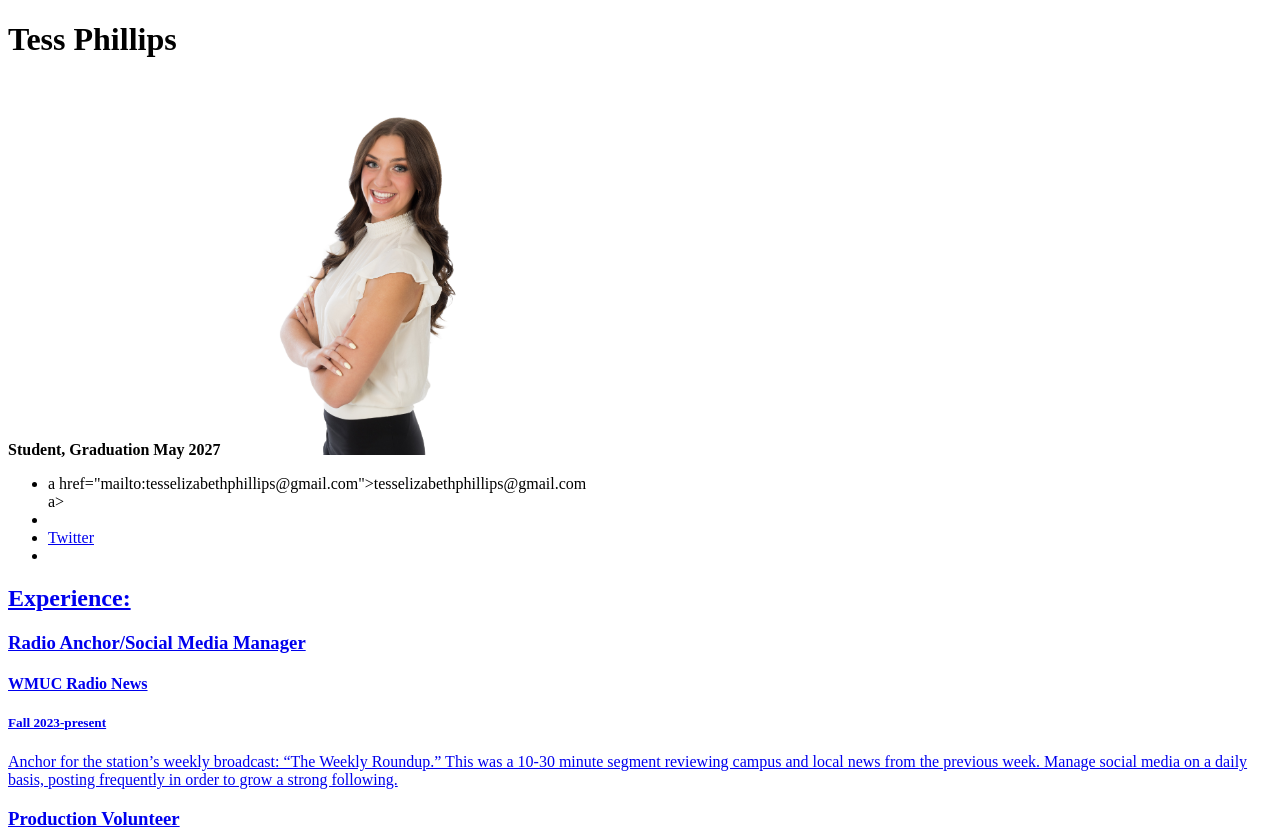
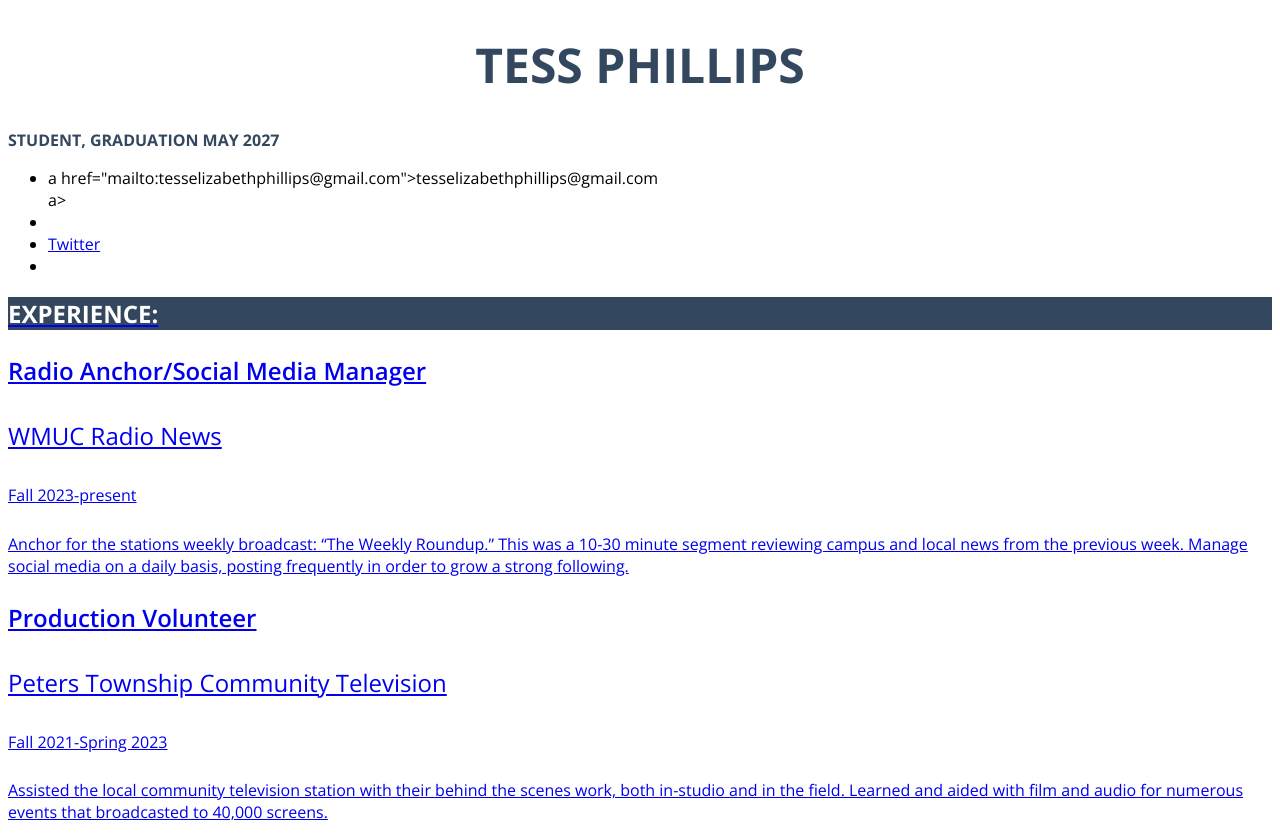
Before and after one commit to tessphillips/Tess-Phillips-Jour352, a plain HTML site: page resume/index.html in a window 1280 px wide. Shown: the top 833 px of the page. Drawn offline with nearby package versions, Linux system fonts and the light colour scheme; files whose address does not match are found by name.

Commit message:
basic html resume

```diff
--- a/resume/index.html
+++ b/resume/index.html
@@ -2,7 +2,16 @@
 <html lang="en">
     <head>
         <title>Tess Phillips' Resume</title>
+
+        <link rel="stylesheet" type="text/css" href="style.css"
+
+        <link rel="preconnect" href="https://fonts.googleapis.com">
+        <link rel="preconnect" href="https://fonts.gstatic.com" crossorigin>
+        <link href="https://fonts.googleapis.com/css2?family=Open+Sans:ital,wght@0,300..800;1,300..800&display=swap" rel="stylesheet">
+
     </head>
+
+
 
     <body>
 
@@ -11,7 +20,9 @@
         <h1>Tess Phillips</h1>
         <strong>Student, Graduation May 2027</strong>
 
+<!--
 <img src="phillips.jpg" width="300px">
+ -->
 
 
        <ul>
@@ -26,7 +37,7 @@
         <h3>Radio Anchor/Social Media Manager</h3>
         <h4>WMUC Radio News</h4>
         <h5>Fall 2023-present</h5>
-        <p>Anchor for the station’s weekly broadcast: “The Weekly Roundup.” This was a 10-30 minute segment reviewing campus and local news from the previous week. Manage social media on a daily basis, posting frequently in order to grow a strong following.</p>
+        <p>Anchor for the stations weekly broadcast: “The Weekly Roundup.” This was a 10-30 minute segment reviewing campus and local news from the previous week. Manage social media on a daily basis, posting frequently in order to grow a strong following.</p>
 
         <h3>Production Volunteer</h3>
         <h4>Peters Township Community Television</h4>
--- /dev/null
+++ b/resume/style.css
@@ -0,0 +1,49 @@
+/* styles for my resume */
+
+/* body style */
+body {
+font-family: 'Open Sans', arial, sans-serif;
+font-size: 1em;
+color:#444
+font-weight:400;
+}
+/* h1 styles */
+h1{
+    color:#33485e;
+font-size:3em;
+text-transform:uppercase;
+text-align:center
+}
+
+/* strong styles */
+strong{
+    color:#33485e;
+    text-transform:uppercase;
+    font: size 1.5em;
+}
+/* h2 styles */
+h2{
+    font-size:1.5em;
+    text-transform:uppercase;
+    background-color: #33485e;
+    color: #fff;
+}
+/* h3 styles */
+
+h3{
+    font-weight: 600;
+    font-size:1.5em;
+}
+/* h4 styles */
+
+h4{
+    font-weight: 400;
+    font-size:1.5em;
+}
+/* h5 styles */
+
+h5{
+    font-weight: 400;
+    font-size:1em;
+    text-transform:italics;
+}
```
Also changed, not shown: bootstrap-example.html (added, +13 -0 lines), 1 other file.
